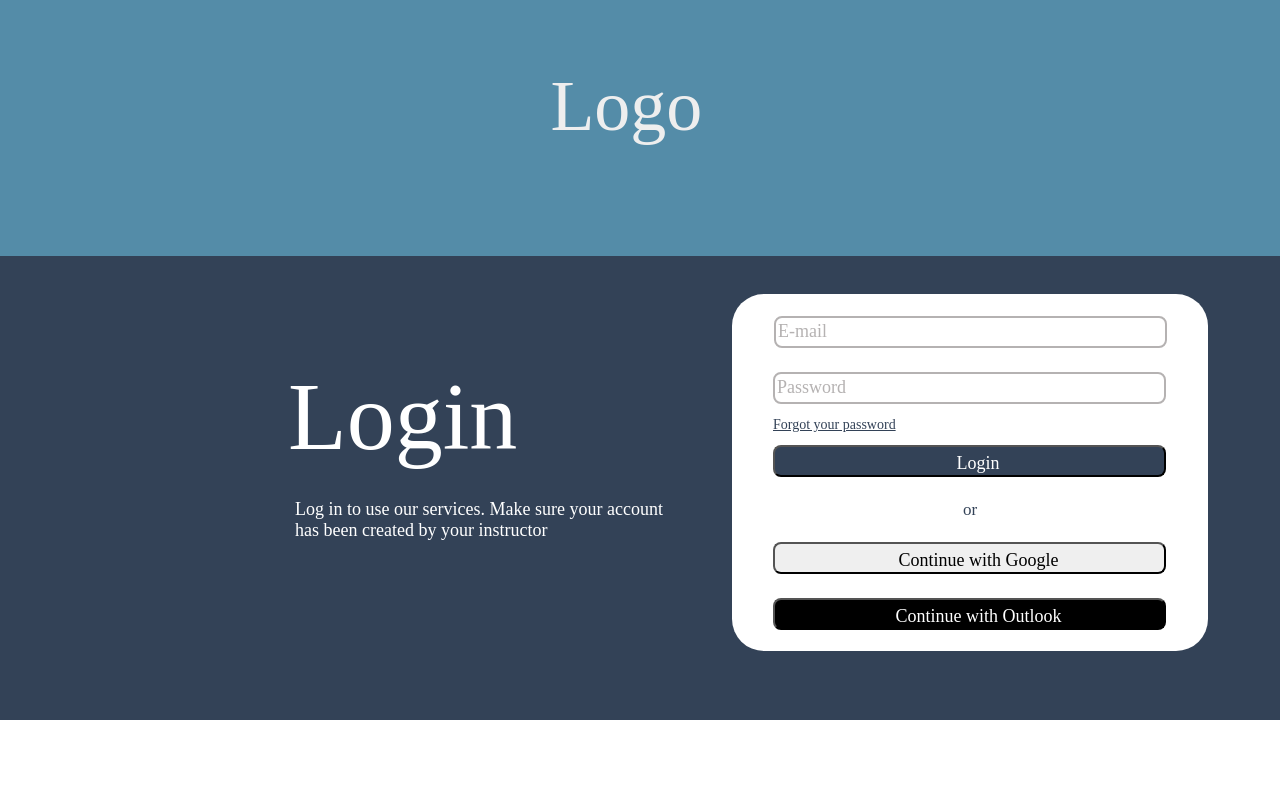
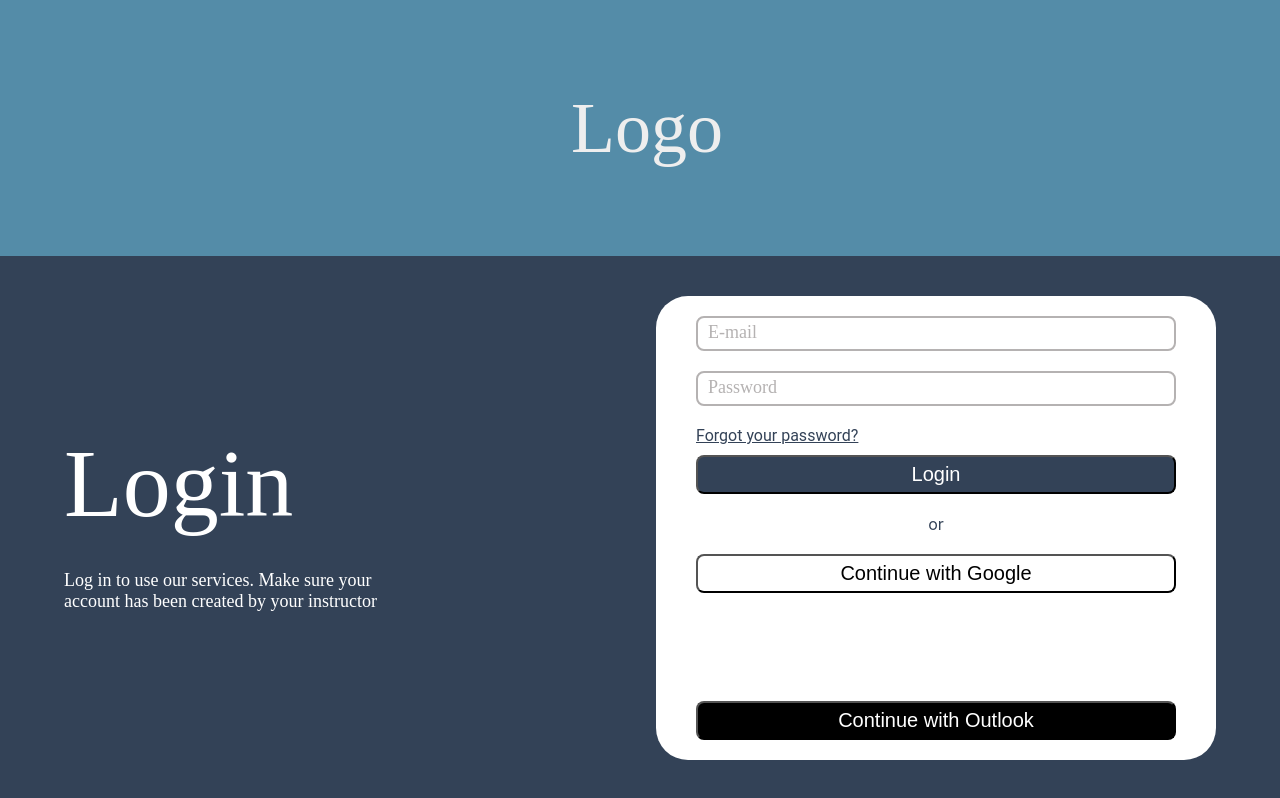
Before and after one commit to alitonia/multi-choice-system, a React (Create React App) app in the folder frontend/: page /login in a window 1280 px wide. Built offline with nearby package versions, Linux system fonts and the light colour scheme.

Commit message:
complete login UI after review

```diff
--- a/frontend/src/components/LoginPanel/LoginPanel.styles.js
+++ b/frontend/src/components/LoginPanel/LoginPanel.styles.js
@@ -1,246 +1,73 @@
 import styled from "styled-components";
 
 export const Wrapper = styled.div`
-  /* Form */
-
-  position: absolute;
-  width: 476px;
-  height: 357px;
-  left: 540px;
-  top: 294px;
-
-  /* White */
-
     background: #ffffff;
     border-radius: 32px;
+    padding: 20px 40px;
+    display: flex;
+    flex-direction: column;
+    width: 480px;
+
+    .forgot-password-text {
+        margin-bottom: 10px;
+        font-family: Roboto;
+        font-size: 16px;
+        line-height: 19px;
+
+        color: #334257;
+    }
 `;
 
-export const UsernameInput = styled.div`
-  margin-top: 22px;
-  margin-left: 42px;
+export const InputWrapper = styled.div`
+    width: 100%;
 
     input {
-    /* Rectangle 5 */
-
-    position: relative;
-    width: 393px;
-    height: 32px;
-    /* left: 581px; */
-    /* top: 316px; */
-
-    /* Grey */
+        width: 100%;
+        margin-bottom: 20px;
 
         border: 2px solid #b5b2b2;
         box-sizing: border-box;
         border-radius: 8px;
+
+        padding: 8px 10px;
     }
 
     input::placeholder {
         font-family: ABeeZee;
-    font-style: normal;
-    font-weight: normal;
         font-size: 18px;
         line-height: 21px;
-
-    /* Grey */
-
         color: #b5b2b2;
     }
 `;
 
-export const PasswordInput = styled.div`
-  margin-top: 24px;
-  margin-left: 41px;
-  input {
-    position: relative;
-    width: 393px;
-    height: 32px;
-    /* left: 581px; */
-    /* top: 372px; */
+export const ButtonWrapper = styled.div`
+    display: flex;
+    flex-direction: column;
+    align-items: center;
+    flex: 1 0;
 
-    /* Grey */
-
-    border: 2px solid #b5b2b2;
-    box-sizing: border-box;
-    border-radius: 8px;
+    & > * {
+        width: 100%;
     }
 
-  input::placeholder {
-    font-family: ABeeZee;
-    font-style: normal;
-    font-weight: normal;
-    font-size: 18px;
-    line-height: 21px;
-
-    /* Grey */
-
-    color: #b5b2b2;
+    span {
+        text-align: center;
+        color: #334257;
+        margin: 20px 0;
     }
 `;
 
-export const Content = styled.div`
-  position: relative;
-  width: 100%;
-  height: 100%;
+export const StyledButton = styled.button`
+    padding: 6px 0;
+    background: ${props => props.bgcolor || "#FFFFFF"};
+    color: ${props => props.color || "#000000"};
+    border-radius: 8px;
+    font-size: 20px;
 `;
 
-export const ForgotPasswordText = styled.div`
-  /* Forgot your password? */
-
-  position: relative;
-  width: 151px;
-  height: 17px;
-  /* left: 581px; */
-  /* top: 416px; */
-
-  margin-top: 12px;
-  margin-left: 41px;
-
-  font-family: ABeeZee;
-  font-style: normal;
-  font-weight: normal;
-  font-size: 14px;
-  line-height: 17px;
-  /* identical to box height */
-
-  text-decoration-line: underline;
-
-  /* Primary */
-
-  color: #334257;
+export const ExternalLogin = styled.div`
+    display: flex;
+    flex-direction: column;
+    justify-content: space-between;
+    flex: 1 0;
 `;
-
-export const LoginButton = styled.div`
-  margin-top: 12px;
-  margin-left: 41px;
-
-  button {
-    position: relative;
-    width: 393px;
-    height: 32px;
-    /* left: 581px; */
-    /* top: 445px; */
-
-    /* Primary */
-
-    background: #334257;
-    border-radius: 8px;
-  }
-`;
-
-export const LoginButtonText = styled.div`
-  /* Log in */
-
-  position: relative;
-  width: 52px;
-  height: 21px;
-  /* left: 752px; */
-  /* top: 450px; */
-  margin: 5px;
-  margin-left: 171px;
-
-  font-family: ABeeZee;
-  font-style: normal;
-  font-weight: normal;
-  font-size: 18px;
-  line-height: 21px;
-  text-align: center;
-
-  /* White */
-
-  color: #ffffff;
-`;
-
-export const OrText = styled.div`
-  /* or */
-
-  position: relative;
-  width: 14px;
-  height: 17px;
-  /* left: 771px; */
-  /* top: 501px; */
-
-  margin-top: 24px;
-  margin-left: 231px;
-
-  font-family: ABeeZee;
-  font-style: normal;
-  font-weight: normal;
-  font-size: 17px;
-  line-height: 17px;
-  /* identical to box height */
-
-  text-align: center;
-
-  /* Primary */
-
-  color: #334257;
-`;
-
-export const GoogleButton = styled.div`
-  margin-top: 24px;
-  margin-left: 41px;
-  button {
-    position: relative;
-    width: 393px;
-    height: 32px;
-
-    /* border: 1px solid #000000; */
-    border-radius: 8px;
-  }
-`;
-
-export const GoogleButtonText = styled.div`
-  margin-top: 5px;
-  margin-left: 106px;
-  position: relative;
-  width: 183px;
-  height: 21px;
-  /* left: 687px; */
-  /* top: 547px; */
-
-  font-family: ABeeZee;
-  font-style: normal;
-  font-weight: normal;
-  font-size: 18px;
-  line-height: 21px;
-  text-align: center;
-
-  /* Black */
-
-  color: #000000;
-`;
-
-export const OutlookButton = styled.div`
-  margin-top: 24px;
-  margin-left: 41px;
-  button {
-    position: relative;
-    width: 393px;
-    height: 32px;
-
-    background: #000000;
-    border-radius: 8px;
-  }
-`;
-
-export const OutlookButtonText = styled.div`
-  margin-top: 5px;
-  margin-left: 102px;
-  position: relative;
-  width: 191px;
-  height: 21px;
-  /* left: 683px; */
-  /* top: 603px; */
-
-  font-family: ABeeZee;
-  font-style: normal;
-  font-weight: normal;
-  font-size: 18px;
-  line-height: 21px;
-  text-align: center;
-
-  /* White */
-
-  color: #ffffff;
-`;
--- a/frontend/src/components/LoginPanel/index.js
+++ b/frontend/src/components/LoginPanel/index.js
@@ -1,98 +1,76 @@
 import { useState } from "react";
 import {
     Wrapper,
-  UsernameInput,
-  PasswordInput,
-  LoginButton,
-  LoginButtonText,
-  ForgotPasswordText,
-  Content,
-  OrText,
-  GoogleButton,
-  GoogleButtonText,
-  OutlookButton,
-  OutlookButtonText,
-  // GoogleButton,
-  // GoogleButtonText,
-  // OutlookButton,
-  // OutlookButtonText,
+    InputWrapper,
+    ButtonWrapper,
+    StyledButton,
+    ExternalLogin
 } from "./LoginPanel.styles";
 
 const LoginPanel = () => {
     const [username, setUsername] = useState("");
     const [password, setPassword] = useState("");
-  const [error, setError] = useState(false);
+    // const [error, setError] = useState(false);
 
-  const handleInput = () => {
-    setError();
-    setUsername();
-    setPassword();
-  };
-  const handleSubmit = () => {
-    setPassword();
+    const changeUsername = e => {
+        setUsername(e.target.value);
     };
 
-  const handleGoogleLogin = () =>{
+    const changePassword = e => {
+        setPassword(e.target.value);
+    };
 
-  }
+    const handleSubmit = e => {
+        const payload = { username, password };
+        console.log(payload);
+    };
 
-  const handleOutlookLogin = () =>{
+    const handleGoogleLogin = () => {
+        console.log("Logged in with google");
+    };
 
-  }
+    const handleOutlookLogin = () => {
+        console.log("Logged in with Outlook");
+    };
 
     return (
         <Wrapper>
-      <Content>
-      {error && <div className="error">There was an error!</div>}
-      <UsernameInput>
+            {/* {error && <div className="error">There was an error!</div>} */}
+
+            <InputWrapper>
                 <input
                     type="text"
                     value={username}
                     name="username"
-          onChange={handleInput}
-          placeholder = "E-mail"
+                    onChange={changeUsername}
+                    placeholder="E-mail"
                 />
-      </UsernameInput>
-      <PasswordInput>
                 <input
                     type="password"
                     value={password}
                     name="password"
-          onChange={handleInput}
-          placeholder = "Password"
+                    onChange={changePassword}
+                    placeholder="Password"
                 />
-      </PasswordInput>
-      <ForgotPasswordText>
-        Forgot your password
-      </ForgotPasswordText>
-      <LoginButton>
-        <button onClick={handleSubmit}>
-          <LoginButtonText>
+            </InputWrapper>
+
+            <a className="forgot-password-text" href="/forgotPassword">
+                Forgot your password?
+            </a>
+            <ButtonWrapper>
+                <StyledButton bgcolor="#334257" color="#ffffff" onClick={handleSubmit}>
                     Login
-          </LoginButtonText>
-        </button>
-      </LoginButton>
-      <OrText>
-      or
-      </OrText>
+                </StyledButton>
 
-      <GoogleButton>
-        <button onClick={handleGoogleLogin}>
-          <GoogleButtonText>
-            Continue with Google
-          </GoogleButtonText>
-        </button>
-      </GoogleButton>
+                <span>or</span>
 
-      <OutlookButton>
-        <button onClick = {handleOutlookLogin}>
-          <OutlookButtonText>
+                <ExternalLogin>
+                    <StyledButton onClick={handleGoogleLogin}>Continue with Google</StyledButton>
+                    <StyledButton bgcolor="#000000" color="#ffffff" onClick={handleOutlookLogin}>
                         Continue with Outlook
-          </OutlookButtonText>
-        </button>
-      </OutlookButton>
-
-      </Content>
+                    </StyledButton>
+                </ExternalLogin>
+            </ButtonWrapper>
         </Wrapper>
     );
 };
--- a/frontend/src/pages/LoginPage/LoginPage.styles.js
+++ b/frontend/src/pages/LoginPage/LoginPage.styles.js
@@ -1,41 +1,35 @@
 import styled from "styled-components";
 
 export const Wrapper = styled.div`
+    height: 100vh;
+    display: flex;
+    flex-direction: column;
     background: #334257;
 `;
 
 export const Content = styled.div`
-  position: relative;
-  width: 1080px;
-  height: 720px;
-  margin-left: 15%;
-  /* Primary */
+    display: flex;
+    flex-direction: row;
+    flex: 1 0;
+    padding: 40px 64px;
+    justify-content: space-between;
 `;
 
 export const Header = styled.div`
-  position: absolute;
-  width: 100vw;
+    display: flex;
+    justify-content: center;
+    align-items: center;
     height: 256px;
-  left: 0px;
-  top: 0px;
-
-  /* Secondary */
 
     background: #548ca8;
 `;
 
 export const HeaderLogo = styled.div`
-  /* Logo */
-  position: absolute;
     width: 138px;
     height: 85px;
-  margin-left: 43%;
-  margin-top: 5%;
-
 `;
 
 export const Logo = styled.div`
-  /* Title */
     font-family: ABeeZee;
     font-style: normal;
     font-weight: normal;
@@ -46,42 +40,30 @@ export const Logo = styled.div`
     color: #eeeeee;
 `;
 
-export const LoginText = styled.div`
-  /* Login */
+export const LoginTextArea = styled.div`
+    display: flex;
+    flex-direction: column;
+    justify-content: center;
+    width: 30%;
 
-  position: absolute;
-  width: 244px;
-  height: 113px;
-  left: 96px;
-  top: 360px;
+    color: #ffffff;
+    /* padding: 30px; */
 
+    span {
         font-family: ABeeZee;
         font-style: normal;
         font-weight: normal;
         font-size: 96px;
         line-height: 113px;
+    }
 
-  /* White */
-
-  color: #ffffff;
-`;
-
-export const LoginSubText = styled.div`
-  /* Log in to use our services. Make sure your account has been created by your instructor */
-
-  position: absolute;
-  width: 385px;
-  height: 42px;
-  left: 103px;
-  top: 499px;
-
+    p {
         font-family: ABeeZee;
         font-style: normal;
         font-weight: normal;
         font-size: 18px;
         line-height: 21px;
 
-  /* White */
-
-  color: #ffffff;
+        margin-top: 30px;
+    }
 `;
--- a/frontend/src/pages/LoginPage/index.js
+++ b/frontend/src/pages/LoginPage/index.js
@@ -1,13 +1,4 @@
-// import React from 'react'
-import {
-  LoginSubText,
-  Wrapper,
-  Header,
-  Content,
-  LoginText,
-  HeaderLogo,
-  Logo,
-} from "./LoginPage.styles.js";
+import { Wrapper, Header, Content, LoginTextArea, HeaderLogo, Logo } from "./LoginPage.styles.js";
 
 import LoginPanel from "../../components/LoginPanel";
 
@@ -19,11 +10,13 @@ const LoginPage = () => (
             </HeaderLogo>
         </Header>
         <Content>
-      <LoginText>Login</LoginText>
-      <LoginSubText>
-        Log in to use our services. Make sure your account has been created by
-        your instructor
-      </LoginSubText>
+            <LoginTextArea>
+                <span>Login</span>
+                <p>
+                    Log in to use our services. Make sure your account has been created by your
+                    instructor
+                </p>
+            </LoginTextArea>
             <LoginPanel></LoginPanel>
         </Content>
     </Wrapper>
```
Also changed, not shown: frontend/src/pages/routes.js (+5 -5 lines). Lines whose indentation alone changed are shown as unchanged.
